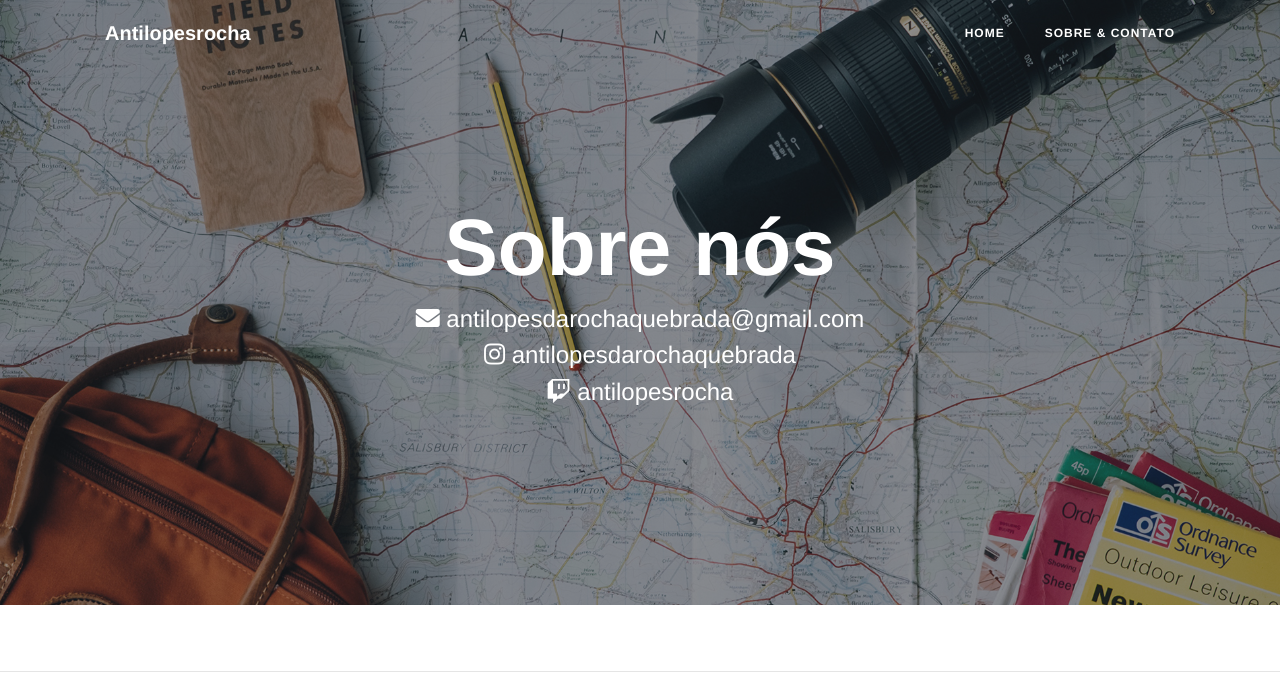
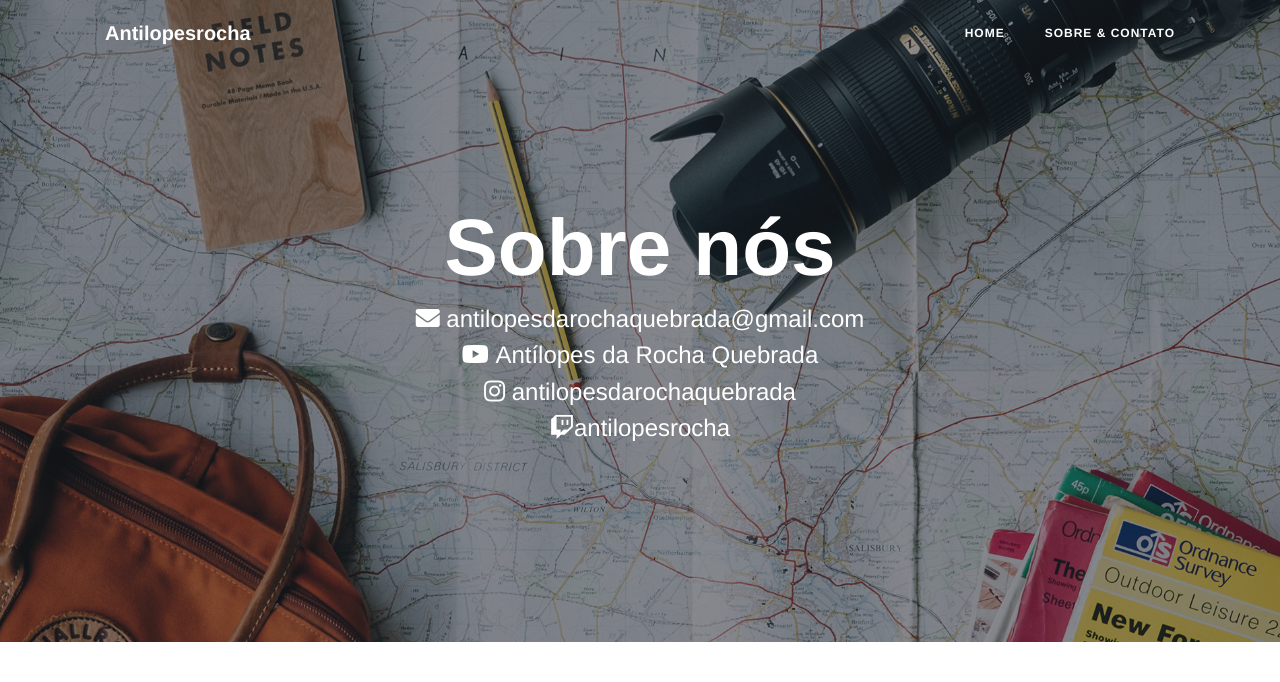
Before and after one commit to otavio99/antilopes, a Flask app: page /sobre in a window 1280 px wide. Shown: the top 682 px of the page. Run offline with Flask 2, Linux system fonts and the light colour scheme; some libraries are stand-ins or nearby versions; some web fonts are replaced.

Commit message:
add links to social

```diff
--- a/main/templates/about.html
+++ b/main/templates/about.html
@@ -10,8 +10,9 @@
           <div class="page-heading">
             <h1>Sobre nós</h1>
             <span class="subheading"> <i class="fas fa-envelope"></i> <span style="vertical-align: top;">antilopesdarochaquebrada@gmail.com</span></span>
-            <span class="subheading"> <i class="fab fa-instagram"></i> <span style="vertical-align: top;">antilopesdarochaquebrada</span></span>
-            <span class="subheading"> <i class="fab fa-twitch"></i> <span style="vertical-align: top;">antilopesrocha</span></span>
+            <span class="subheading"> <i class="fab fa-youtube"></i> <span style="vertical-align: top;"><a class="text-white" target="_blank" href="https://www.youtube.com/channel/UCpjBRzkve6GYR8SnXR89ubw">Antílopes da Rocha Quebrada</a></span></span>
+            <span class="subheading"> <i class="fab fa-instagram"></i> <span style="vertical-align: top;"><a class="text-white" target="_blank" href="https://www.instagram.com/antilopesdarochaquebrada/">antilopesdarochaquebrada</a></span></span>
+            <span class="subheading"> <i class="fab fa-twitch"></i><span style="vertical-align: top;"><a class="text-white" target="_blank" href="https://www.twitch.tv/antilopesrocha">antilopesrocha</a></span></span>
           </div>
         </div>
       </div>
```
